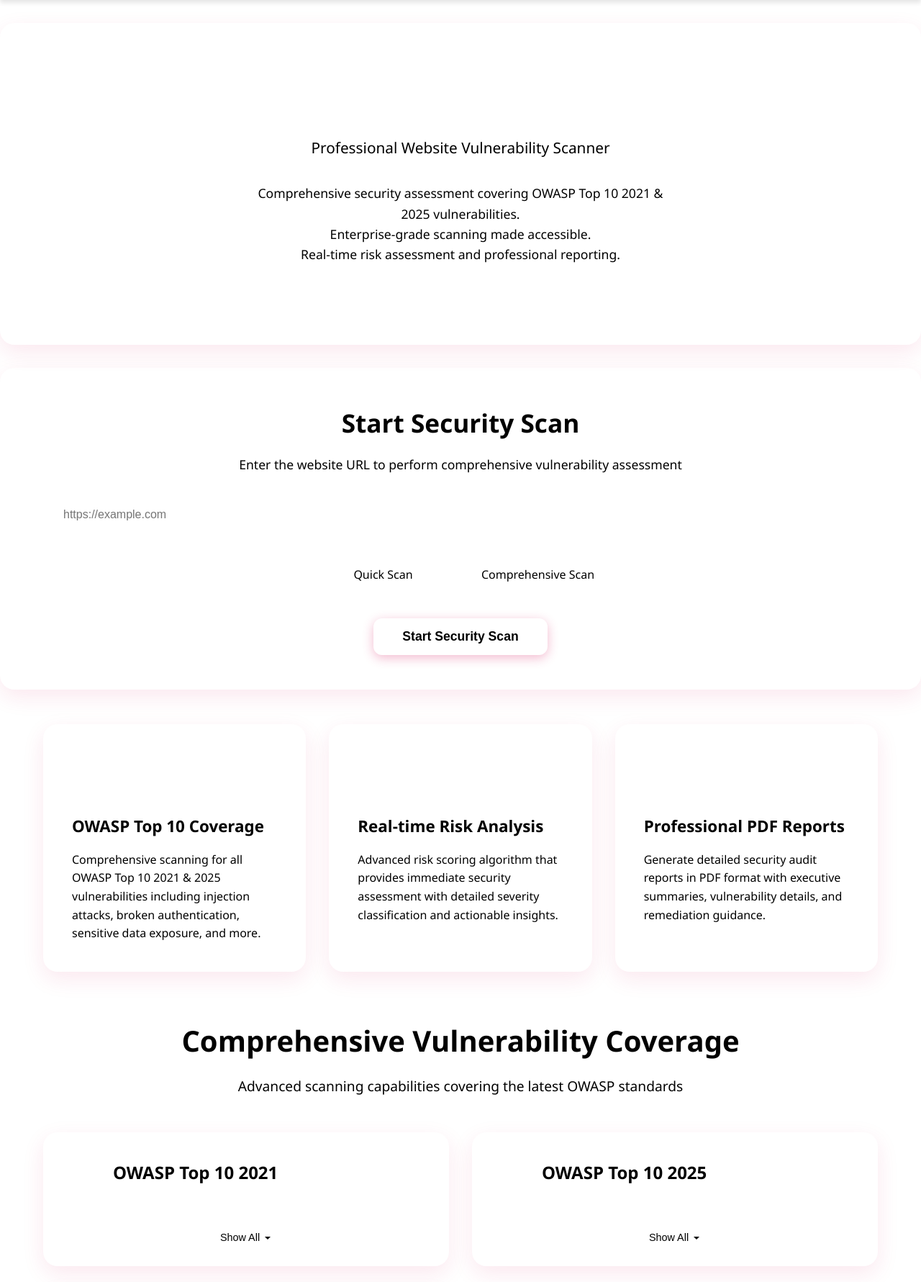
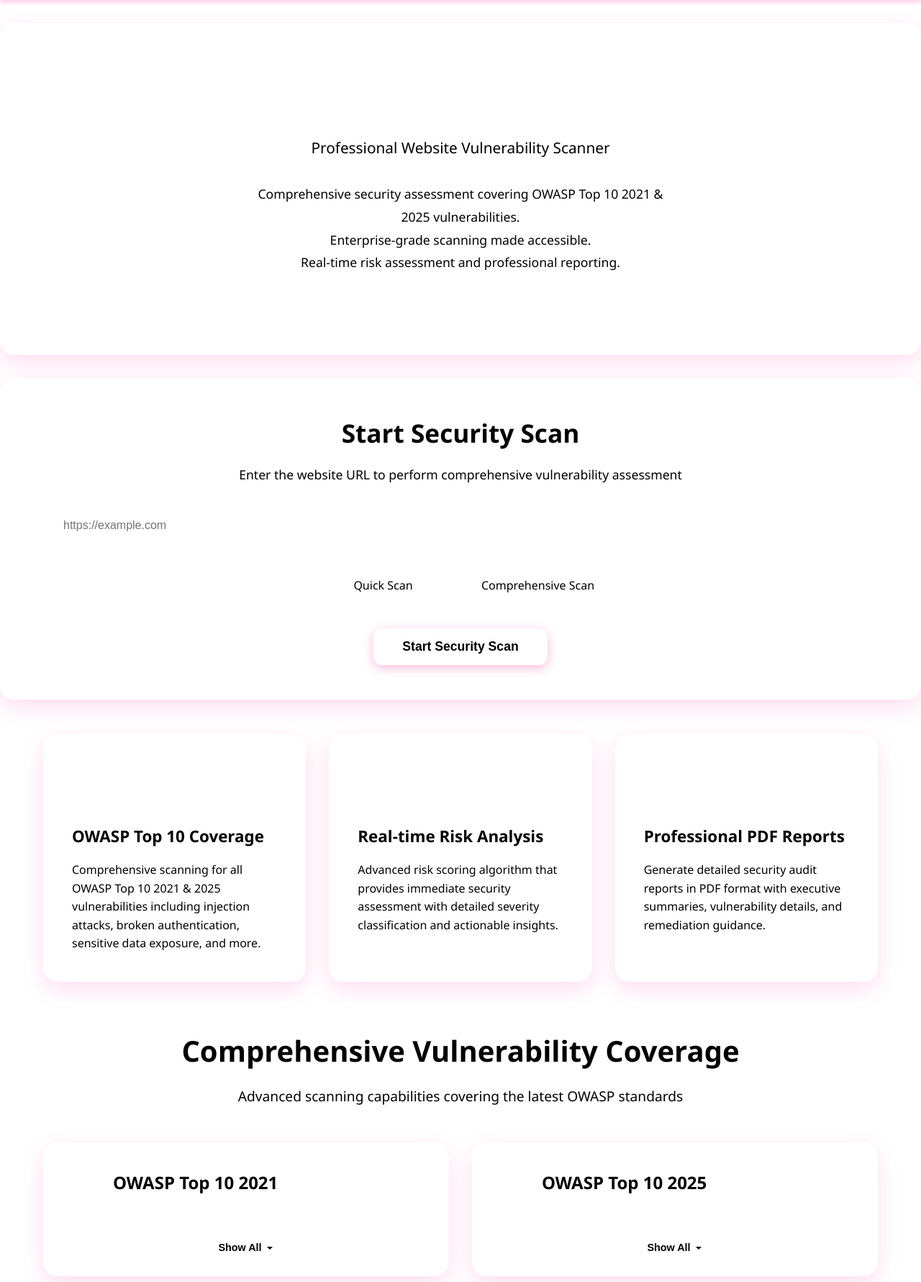
Before and after one commit to Bharath-A-007/adv-vuln-scanner, a Flask app: page / in a window 1280 px wide. Shown: the part 139-1920 px from the top of the page at 72% size. Run offline with Flask 3, Linux system fonts and the light colour scheme.

Commit message:
Update style.css

```diff
--- a/static/css/style.css
+++ b/static/css/style.css
@@ -1,13 +1,13 @@
 [file name]: static/css/style.css
 [file content begin]
-/* Magenta Silk Theme - Web Doc Vulnerability Scanner */
+/* Pink Theme - Web Doc Vulnerability Scanner */
 :root {
-    --primary-magenta: #d81b60;
-    --primary-magenta-dark: #ad1457;
-    --primary-magenta-light: #e91e63;
-    --silk-accent: #f8bbd9;
-    --silk-light: #fce4ec;
-    --silk-lighter: #fef7fa;
+    --primary-pink: #f61a91;
+    --primary-pink-dark: #c41474;
+    --primary-pink-light: #f84da5;
+    --pink-accent: #f8b4d9;
+    --pink-light: #fce4f1;
+    --pink-lighter: #fef7fb;
     --text-dark: #2d3748;
     --text-medium: #4a5568;
     --text-light: #718096;
@@ -101,15 +101,15 @@
     background: var(--white);
     margin: 2rem auto;
     border-radius: 20px;
-    box-shadow: 0 10px 30px rgba(216, 27, 96, 0.1);
-    border: 1px solid var(--silk-light);
+    box-shadow: 0 10px 30px rgba(246, 26, 145, 0.15);
+    border: 1px solid var(--pink-light);
 }
 
 .hero h1 {
     font-size: 3rem;
     font-weight: 700;
     margin-bottom: 1rem;
-    background: linear-gradient(135deg, var(--primary-magenta) 0%, var(--primary-magenta-dark) 100%);
+    background: linear-gradient(135deg, var(--primary-pink) 0%, var(--primary-pink-dark) 100%);
     -webkit-background-clip: text;
     -webkit-text-fill-color: transparent;
     background-clip: text;
@@ -131,6 +131,7 @@
     max-width: 600px;
     margin-left: auto;
     margin-right: auto;
+    line-height: 1.8;
 }
 
 /* Scanner Section */
@@ -138,9 +139,9 @@
     background: var(--white);
     padding: 3rem;
     border-radius: 20px;
-    box-shadow: 0 10px 30px rgba(216, 27, 96, 0.1);
+    box-shadow: 0 10px 30px rgba(246, 26, 145, 0.15);
     margin-bottom: 3rem;
-    border: 1px solid var(--silk-light);
+    border: 1px solid var(--pink-light);
 }
 
 .scanner-header {
@@ -235,12 +236,12 @@
     border-radius: 12px;
     cursor: pointer;
     transition: all 0.3s ease;
-    box-shadow: 0 4px 15px rgba(216, 27, 96, 0.3);
+    box-shadow: 0 4px 15px rgba(246, 26, 145, 0.3);
 }
 
 .btn-scan:hover {
     transform: translateY(-2px);
-    box-shadow: 0 8px 25px rgba(216, 27, 96, 0.4);
+    box-shadow: 0 8px 25px rgba(246, 26, 145, 0.4);
 }
 
 /* Features Grid */
@@ -255,8 +256,8 @@
     background: var(--white);
     padding: 2.5rem;
     border-radius: 20px;
-    box-shadow: 0 10px 30px rgba(216, 27, 96, 0.1);
-    border: 1px solid var(--silk-light);
+    box-shadow: 0 10px 30px rgba(246, 26, 145, 0.15);
+    border: 1px solid var(--pink-light);
     transition: all 0.3s ease;
     position: relative;
     overflow: hidden;
@@ -337,8 +338,8 @@
     background: var(--white);
     border-radius: 20px;
     padding: 2rem;
-    box-shadow: 0 10px 30px rgba(216, 27, 96, 0.1);
-    border: 1px solid var(--silk-light);
+    box-shadow: 0 10px 30px rgba(246, 26, 145, 0.15);
+    border: 1px solid var(--pink-light);
     transition: all 0.3s ease;
     position: relative;
     overflow: hidden;
@@ -441,10 +443,11 @@
     gap: 5px;
     margin: 0 auto;
     transition: all 0.3s ease;
+    font-weight: 600;
 }
 
 .expand-btn:hover {
-    color: var(--primary-magenta-dark);
+    color: var(--primary-pink-dark);
 }
 
 /* About Section */
```
Also changed, not shown: other parts of static/css/style.css (+51 -35 lines).
